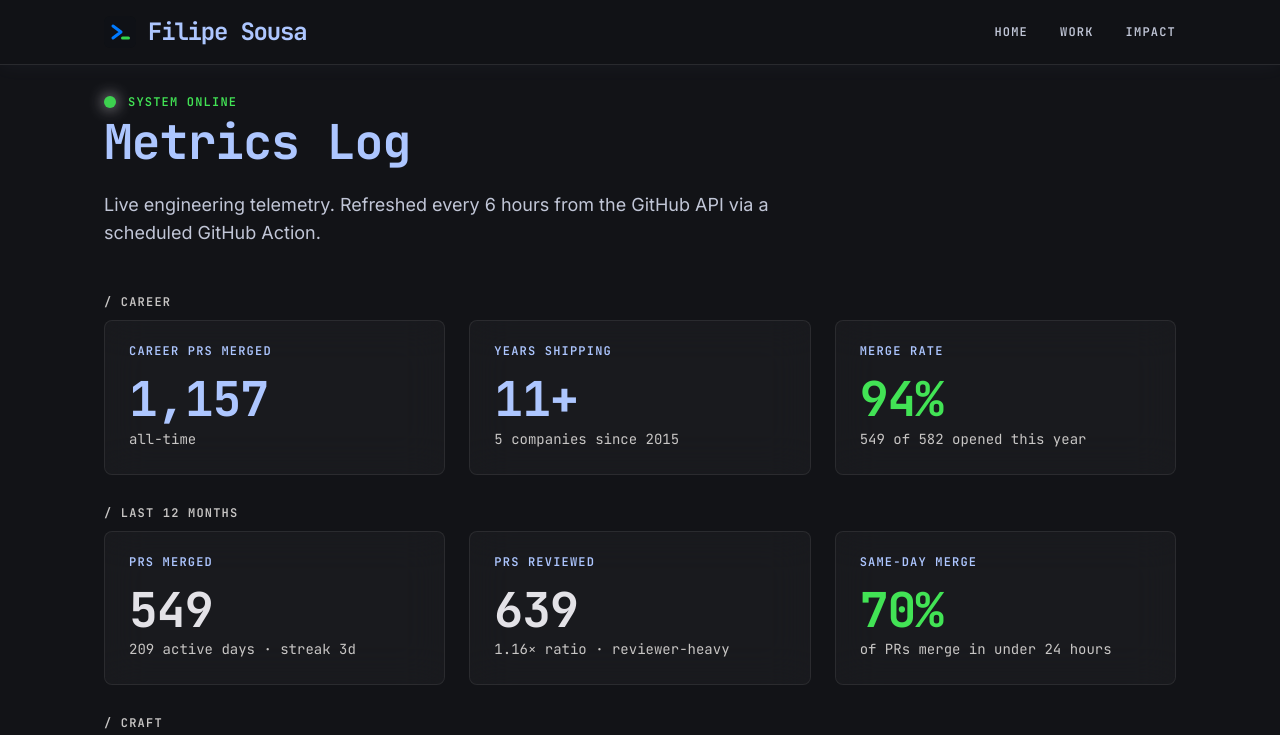
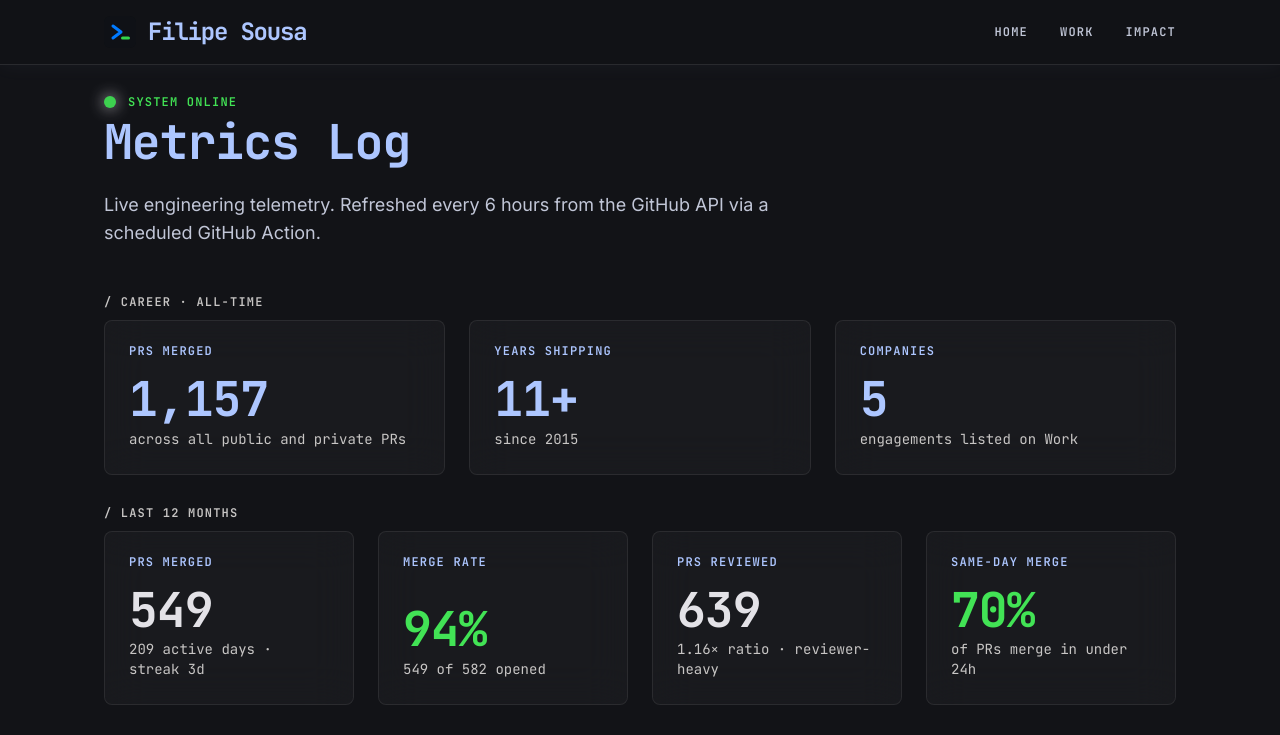
Before and after one commit to filipeperdigaosousa/filipeperdigaosousa.github.io, a Next.js app: page /impact in a window 1280 px wide. Shown: the top 735 px of the page. Built offline with nearby package versions, Linux system fonts and the light colour scheme.

Commit message:
impact: move Merge Rate to last-12mo row, Career row = all-time only
Career (3 tiles): PRs merged all-time · Years shipping · Companies
Last 12 months (4 tiles): PRs merged · Merge rate · PRs reviewed · Same-day merge %

```diff
--- a/src/app/impact/page.tsx
+++ b/src/app/impact/page.tsx
@@ -83,26 +83,26 @@ export default function ImpactPage() {
 
       <section className="mb-4">
         <p className="font-mono text-label-caps uppercase tracking-widest text-tertiary mb-3">
-          / Career
+          / Career · all-time
         </p>
         <div className="grid grid-cols-1 md:grid-cols-3 gap-gutter">
           <Tile
-            label="Career PRs Merged"
+            label="PRs Merged"
             value={formatNumber(totals.prsMergedAllTime)}
-            sub="all-time"
+            sub="across all public and private PRs"
             tone="primary"
           />
           <Tile
             label="Years Shipping"
             value={`${yearsShipping}+`}
-            sub={`${experience.length} companies since 2015`}
+            sub="since 2015"
             tone="primary"
           />
           <Tile
-            label="Merge Rate"
-            value={`${mergeRate}%`}
-            sub={`${formatNumber(totals.prsMerged)} of ${formatNumber(totals.prsOpened)} opened this year`}
-            tone="secondary"
+            label="Companies"
+            value={experience.length}
+            sub="engagements listed on Work"
+            tone="primary"
           />
         </div>
       </section>
@@ -111,11 +111,17 @@ export default function ImpactPage() {
         <p className="font-mono text-label-caps uppercase tracking-widest text-tertiary mb-3">
           / Last 12 months
         </p>
-        <div className="grid grid-cols-1 md:grid-cols-3 gap-gutter">
+        <div className="grid grid-cols-1 md:grid-cols-4 gap-gutter">
           <Tile
             label="PRs Merged"
             value={formatNumber(totals.prsMerged)}
             sub={`${activeDays} active days · streak ${totals.currentStreak}d`}
+          />
+          <Tile
+            label="Merge Rate"
+            value={`${mergeRate}%`}
+            sub={`${formatNumber(totals.prsMerged)} of ${formatNumber(totals.prsOpened)} opened`}
+            tone="secondary"
           />
           <Tile
             label="PRs Reviewed"
@@ -125,7 +131,7 @@ export default function ImpactPage() {
           <Tile
             label="Same-Day Merge"
             value={`${cycle.sameDayPct}%`}
-            sub="of PRs merge in under 24 hours"
+            sub="of PRs merge in under 24h"
             tone="secondary"
           />
         </div>
```
